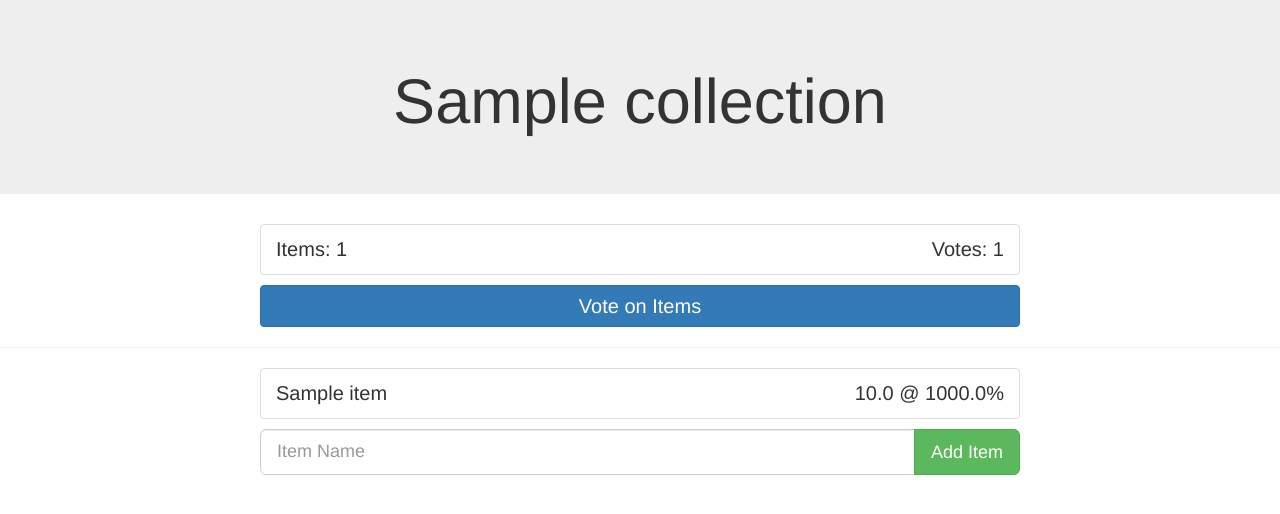
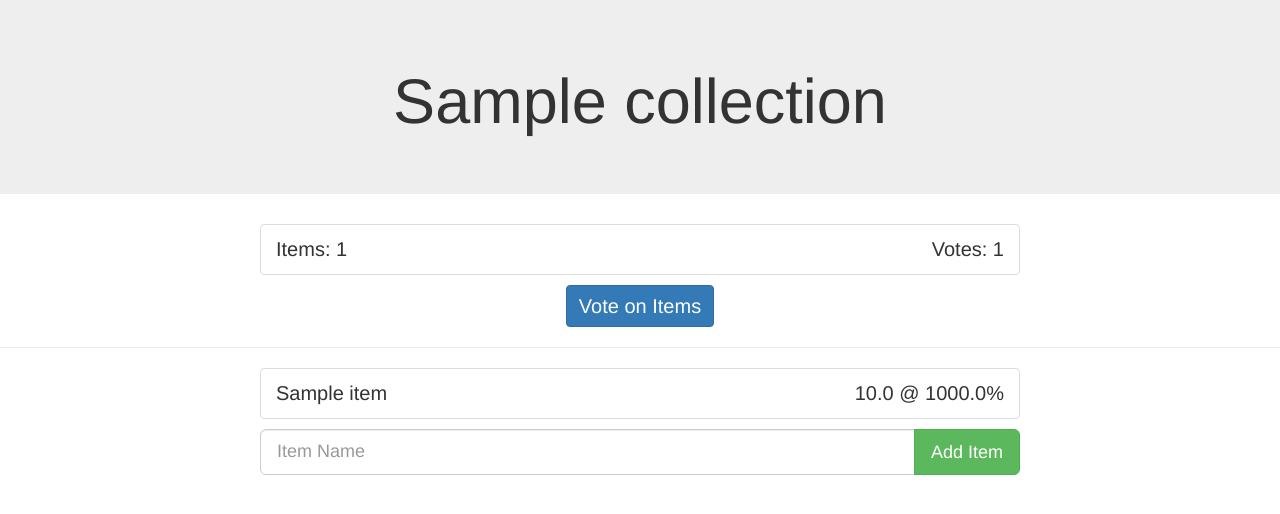
Before and after one commit to jacebrowning/crowdsorter, a Python web app: template crowdsorter/templates/items.html in a window 1280 px wide. Shown: the part 51-565 px from the top of the page. Run offline with Jinja, Linux system fonts and the light colour scheme; the template is opened without the code that fills it: most values are stand-ins (such as "Sample title", 1, 10 or a date in 2020); some libraries are stand-ins or nearby versions.

Commit message:
Shrink and center the vote button

```diff
--- a/crowdsorter/templates/items.html
+++ b/crowdsorter/templates/items.html
@@ -24,8 +24,8 @@
                 </ul>
             </div>
 
-            <div class="row">
-                <a class="btn btn-primary btn-block" href="/{{ collection['code'] }}/vote" role="button">
+            <div class="row center">
+                <a class="btn btn-primary" href="/{{ collection['code'] }}/vote" role="button">
                     Vote on Items
                 </a>
             </div>
```
